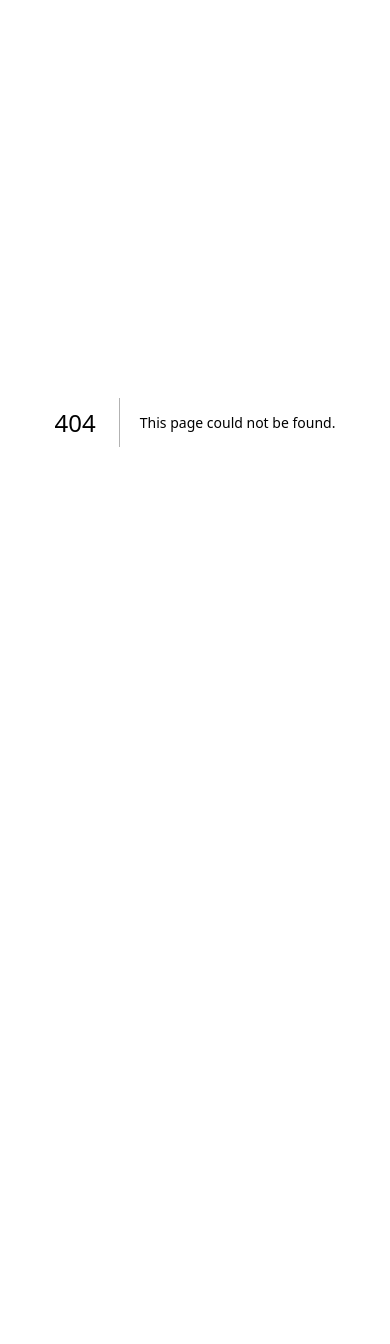
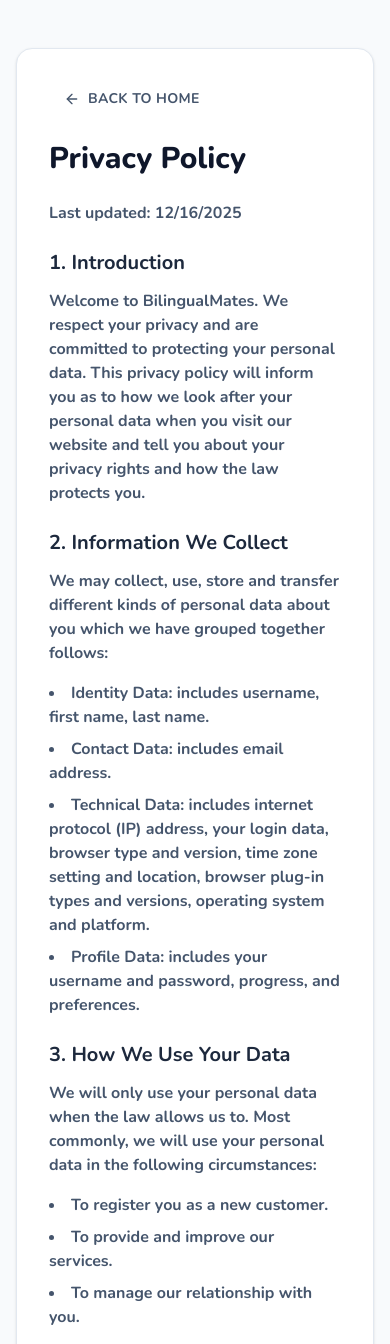
Before and after one commit to kemaltf/bilingualmates-v3, a Next.js app: page /privacy in a window 390 px wide. Before the commit this address had no page. Shown: the top 1344 px of the page. Before the commit the page ends 844 px from the top, so only its background shows below. Built offline with nearby package versions, Linux system fonts and the light colour scheme.

Commit message:
feat(legal): add privacy policy and terms of service pages
Add new legal pages for privacy policy and terms of service with responsive layouts and back-to-home navigation. Also update AI_CONFIG.md with best practices for unescaped entities in JSX.

```diff
--- /dev/null
+++ b/app/(public)/privacy/page.tsx
@@ -0,0 +1,103 @@
+import React from "react";
+import Link from "next/link";
+import { Button } from "@/components/ui/button";
+import { ArrowLeft } from "lucide-react";
+
+export default function PrivacyPage() {
+  return (
+    <div className="min-h-screen bg-slate-50 py-12 px-4 sm:px-6 lg:px-8">
+      <div className="max-w-3xl mx-auto bg-white p-8 rounded-2xl shadow-sm border border-slate-200">
+        <div className="mb-6">
+          <Link href="/">
+            <Button
+              variant="ghost"
+              className="pl-0 gap-2 text-slate-600 hover:text-slate-900"
+            >
+              <ArrowLeft className="size-4" />
+              Back to Home
+            </Button>
+          </Link>
+        </div>
+
+        <h1 className="text-3xl font-extrabold text-slate-900 mb-6">
+          Privacy Policy
+        </h1>
+
+        <div className="prose prose-slate max-w-none">
+          <p className="text-slate-600 mb-4">
+            Last updated: {new Date().toLocaleDateString()}
+          </p>
+
+          <h2 className="text-xl font-bold text-slate-800 mt-6 mb-3">
+            1. Introduction
+          </h2>
+          <p className="text-slate-600 mb-4">
+            Welcome to BilingualMates. We respect your privacy and are committed
+            to protecting your personal data. This privacy policy will inform
+            you as to how we look after your personal data when you visit our
+            website and tell you about your privacy rights and how the law
+            protects you.
+          </p>
+
+          <h2 className="text-xl font-bold text-slate-800 mt-6 mb-3">
+            2. Information We Collect
+          </h2>
+          <p className="text-slate-600 mb-4">
+            We may collect, use, store and transfer different kinds of personal
+            data about you which we have grouped together follows:
+          </p>
+          <ul className="list-disc list-inside text-slate-600 mb-4 space-y-2">
+            <li>
+              <strong>Identity Data:</strong> includes username, first name,
+              last name.
+            </li>
+            <li>
+              <strong>Contact Data:</strong> includes email address.
+            </li>
+            <li>
+              <strong>Technical Data:</strong> includes internet protocol (IP)
+              address, your login data, browser type and version, time zone
+              setting and location, browser plug-in types and versions,
+              operating system and platform.
+            </li>
+            <li>
+              <strong>Profile Data:</strong> includes your username and
+              password, progress, and preferences.
+            </li>
+          </ul>
+
+          <h2 className="text-xl font-bold text-slate-800 mt-6 mb-3">
+            3. How We Use Your Data
+          </h2>
+          <p className="text-slate-600 mb-4">
+            We will only use your personal data when the law allows us to. Most
+            commonly, we will use your personal data in the following
+            circumstances:
+          </p>
+          <ul className="list-disc list-inside text-slate-600 mb-4 space-y-2">
+            <li>To register you as a new customer.</li>
+            <li>To provide and improve our services.</li>
+            <li>To manage our relationship with you.</li>
+          </ul>
+
+          <h2 className="text-xl font-bold text-slate-800 mt-6 mb-3">
+            4. Data Security
+          </h2>
+          <p className="text-slate-600 mb-4">
+            We have put in place appropriate security measures to prevent your
+            personal data from being accidentally lost, used or accessed in an
+            unauthorized way, altered or disclosed.
+          </p>
+
+          <h2 className="text-xl font-bold text-slate-800 mt-6 mb-3">
+            5. Contact Us
+          </h2>
+          <p className="text-slate-600 mb-4">
+            If you have any questions about this privacy policy or our privacy
+            practices, please contact us at: support@bilingualmates.com
+          </p>
+        </div>
+      </div>
+    </div>
+  );
+}
--- /dev/null
+++ b/app/(public)/terms/page.tsx
@@ -0,0 +1,87 @@
+import React from "react";
+import Link from "next/link";
+import { Button } from "@/components/ui/button";
+import { ArrowLeft } from "lucide-react";
+
+export default function TermsPage() {
+  return (
+    <div className="min-h-screen bg-slate-50 py-12 px-4 sm:px-6 lg:px-8">
+      <div className="max-w-3xl mx-auto bg-white p-8 rounded-2xl shadow-sm border border-slate-200">
+        <div className="mb-6">
+          <Link href="/">
+            <Button
+              variant="ghost"
+              className="pl-0 gap-2 text-slate-600 hover:text-slate-900"
+            >
+              <ArrowLeft className="size-4" />
+              Back to Home
+            </Button>
+          </Link>
+        </div>
+
+        <h1 className="text-3xl font-extrabold text-slate-900 mb-6">
+          Terms of Service
+        </h1>
+
+        <div className="prose prose-slate max-w-none">
+          <p className="text-slate-600 mb-4">
+            Last updated: {new Date().toLocaleDateString()}
+          </p>
+
+          <h2 className="text-xl font-bold text-slate-800 mt-6 mb-3">
+            1. Agreement to Terms
+          </h2>
+          <p className="text-slate-600 mb-4">
+            By accessing or using BilingualMates, you agree to be bound by these
+            Terms of Service and all applicable laws and regulations. If you do
+            not agree with any of these terms, you are prohibited from using or
+            accessing this site.
+          </p>
+
+          <h2 className="text-xl font-bold text-slate-800 mt-6 mb-3">
+            2. Use License
+          </h2>
+          <p className="text-slate-600 mb-4">
+            {`Permission is granted to temporarily download one copy of the materials (information or software) on BilingualMates' website for personal, non-commercial transitory viewing only. This is the grant of a license, not a transfer of title, and under this license you may not:`}
+          </p>
+          <ul className="list-disc list-inside text-slate-600 mb-4 space-y-2">
+            <li>modify or copy the materials;</li>
+            <li>
+              use the materials for any commercial purpose, or for any public
+              display (commercial or non-commercial);
+            </li>
+            <li>{`attempt to decompile or reverse engineer any software contained on BilingualMates' website;`}</li>
+            <li>
+              remove any copyright or other proprietary notations from the
+              materials; or
+            </li>
+            <li>{`transfer the materials to another person or "mirror" the materials on any other server.`}</li>
+          </ul>
+
+          <h2 className="text-xl font-bold text-slate-800 mt-6 mb-3">
+            3. Disclaimer
+          </h2>
+          <p className="text-slate-600 mb-4">
+            {`The materials on BilingualMates' website are provided on an 'as is' basis. BilingualMates makes no warranties, expressed or implied, and hereby disclaims and negates all other warranties including, without limitation, implied warranties or conditions of merchantability, fitness for a particular purpose, or non-infringement of intellectual property or other violation of rights.`}
+          </p>
+
+          <h2 className="text-xl font-bold text-slate-800 mt-6 mb-3">
+            4. Limitations
+          </h2>
+          <p className="text-slate-600 mb-4">
+            {`In no event shall BilingualMates or its suppliers be liable for any damages (including, without limitation, damages for loss of data or profit, or due to business interruption) arising out of the use or inability to use the materials on BilingualMates' website.`}
+          </p>
+
+          <h2 className="text-xl font-bold text-slate-800 mt-6 mb-3">
+            5. Governing Law
+          </h2>
+          <p className="text-slate-600 mb-4">
+            These terms and conditions are governed by and construed in
+            accordance with the laws of Indonesia and you irrevocably submit to
+            the exclusive jurisdiction of the courts in that State or location.
+          </p>
+        </div>
+      </div>
+    </div>
+  );
+}
--- a/package.json
+++ b/package.json
@@ -11,7 +11,8 @@
     "format": "prettier --write .",
     "quality": "npm run format && npm run type-check && npm run lint",
     "storybook": "storybook dev -p 6006",
-    "build-storybook": "storybook build"
+    "build-storybook": "storybook build",
+    "prepare": "husky"
   },
   "dependencies": {
     "@hookform/resolvers": "^5.2.2",
@@ -51,6 +52,7 @@
     "eslint-config-next": "16.0.3",
     "eslint-config-prettier": "^10.1.8",
     "eslint-plugin-storybook": "^10.0.7",
+    "husky": "^9.1.7",
     "playwright": "^1.56.1",
     "prettier": "^3.7.4",
     "storybook": "^10.0.7",
```
Also changed, not shown: 3 other files (tests, documents, lock files or other folders).
